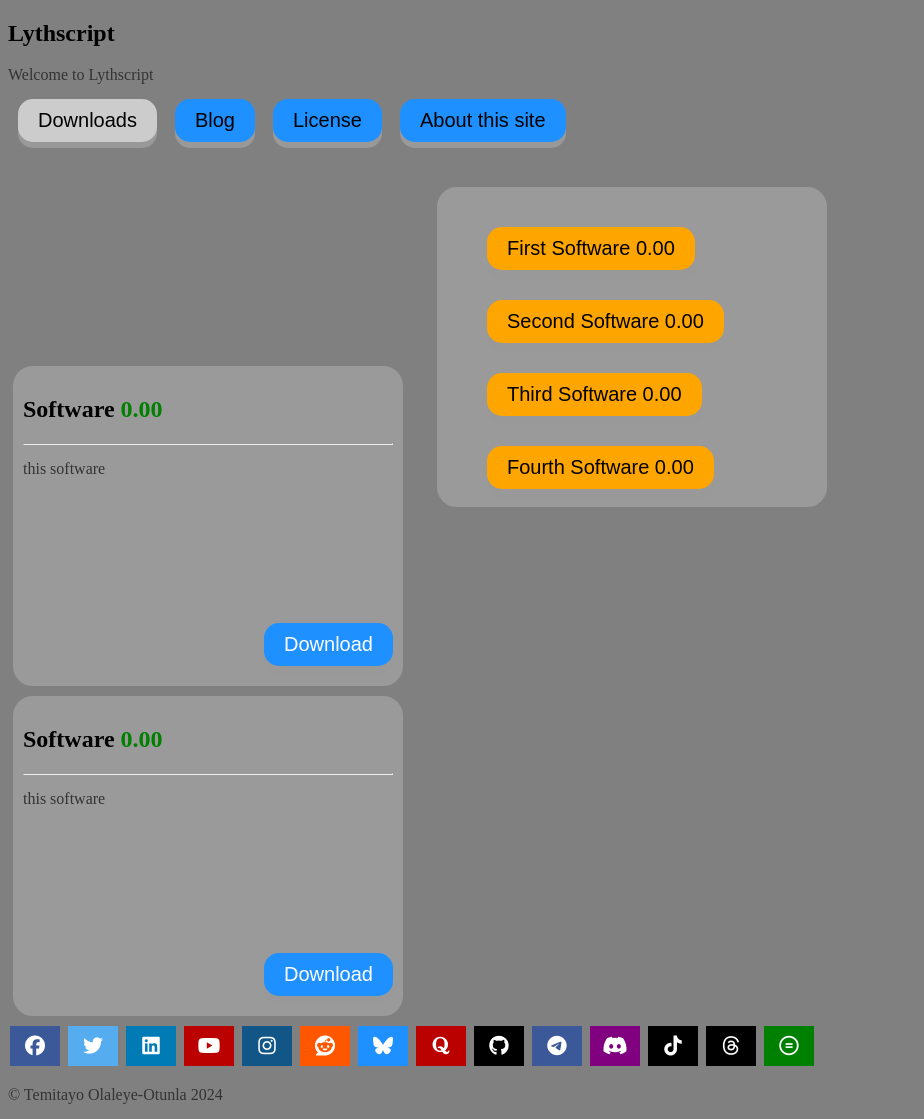
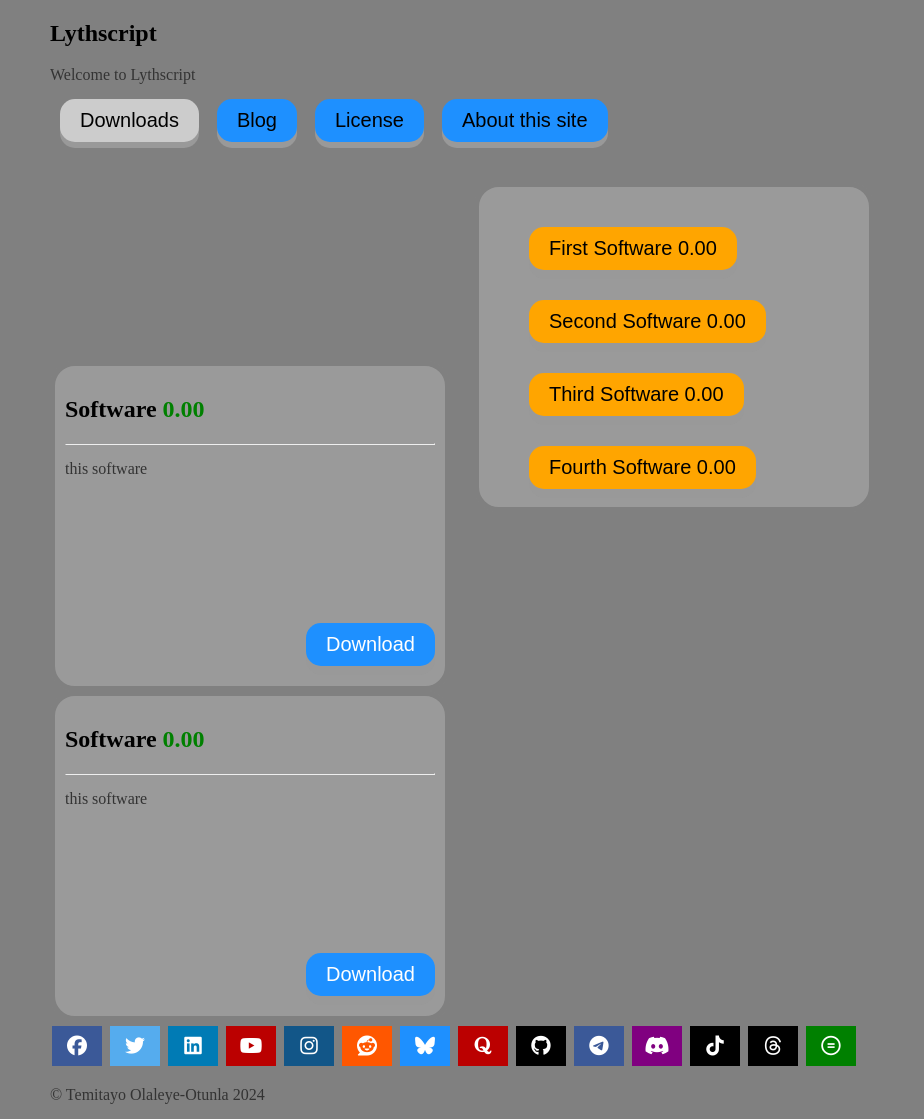
Before and after one commit to lythwind/lythwind.github.io, a Jekyll site: the page built from desktop.html, in a window 1280 px wide. Shown: the whole page, without its empty margins (0-924 px from the left). Built offline with Jekyll 4.4.1, drawn with Linux system fonts in a browser that asks for light colours; nearby versions of some CDN libraries.

Commit message:
Update desktop.css

```diff
--- a/css/desktop.css
+++ b/css/desktop.css
@@ -13,6 +13,7 @@
 
 body {
     background-color: Gray;
+    margin-left: 50px;
 }
 nav ul, footer ul {
     font-family:'Helvetica', 'Arial', 'Sans-Serif';
@@ -207,8 +208,13 @@ button:active {
   border: none;
   border-radius: 15px;
   box-shadow: 0 9px #999;
-  position: relative;
   margin-right: 20px;
   margin-left: 40px;
   margin-top:30px;
 }
+
+.bdiv2{
+position: absolute;
+  top:0px;
+  left:0px;
+}
```
